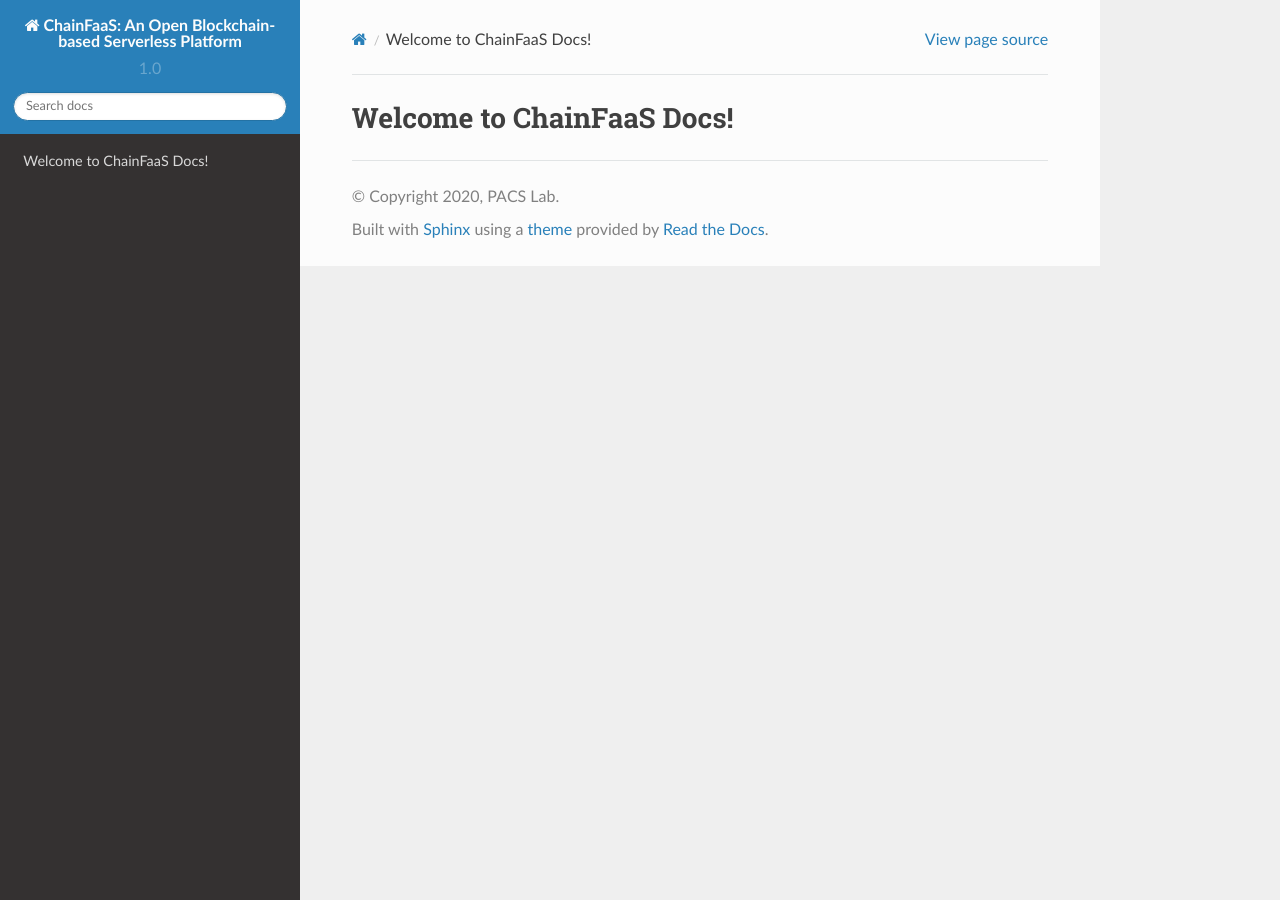
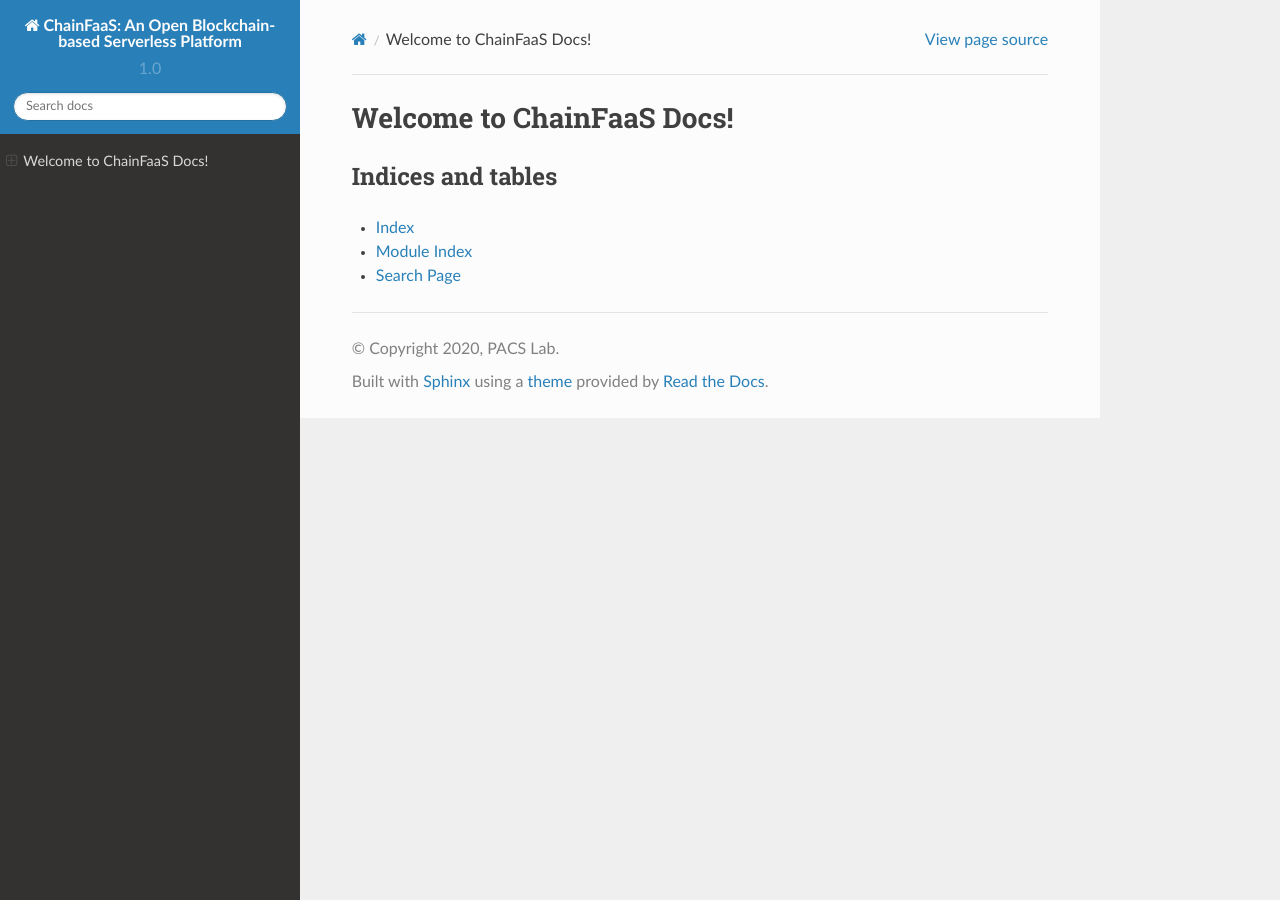
Before and after one commit to pacslab/ChainFaaS, a Sphinx documentation site: the page built from Docs/index.md, in a window 1280 px wide. Built offline with Sphinx 7.4.7 and the Read the Docs theme 2.0.0, drawn with Linux system fonts in a browser that asks for light colours.

Commit message:
Update index.md

````diff
--- a/Docs/index.md
+++ b/Docs/index.md
@@ -1 +1,16 @@
 # Welcome to ChainFaaS Docs!
+
+
+```eval_rst
+.. toctree::
+   :maxdepth: 2
+   :caption: Contents:
+
+
+Indices and tables
+==================
+
+* :ref:`genindex`
+* :ref:`modindex`
+* :ref:`search`
+```
````
